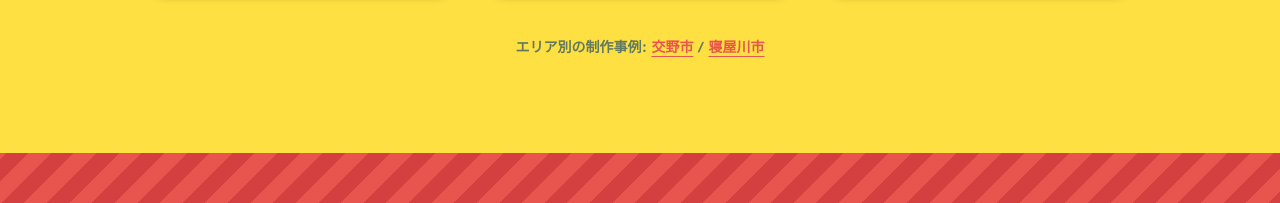
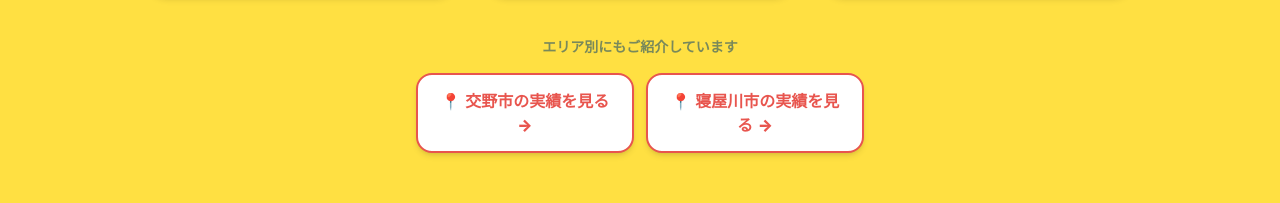
Before and after one commit to YusukeMukaiyama/ouen-hp, a website: page index.html in a window 1280 px wide. Shown: the part 6668-6871 px from the top of the page. Drawn offline with Linux system fonts and the light colour scheme.

Commit message:
fix: TOPページのエリア誘導を目立たないテキストリンクからボタンに格上げ
#worksセクション末尾の「エリア別の制作事例: 交野市 / 寝屋川市」が
text-smの下線テキストリンク1行のみで、CTAとして視認性が低かった。

- 白背景+赤枠のアウトラインボタン2つに変更(グリッドgap-3)
  「📍 交野市の実績を見る →」「📍 寝屋川市の実績を見る →」
- スマホ: 縦積み1カラム(grid-cols-1)、PC: 横並び2カラム(sm:grid-cols-2)
- hover時に背景反転(bg-ouen-red text-white)で押せる感を明示
- 主CTA(申込みフォーム・赤塗りつぶし)と視覚的に差別化するため
  アウトラインスタイルを採用、優先順位の混乱を防ぐ

Co-Authored-By: Claude Opus 4.7 (1M context) <noreply@anthropic.com>

```diff
--- a/index.html
+++ b/index.html
@@ -754,9 +754,19 @@
       </a>
     </div>
 
-    <p class="text-center mt-10 text-sm text-ouen-navy/70 font-bold">
-      エリア別の制作事例: <a href="katano.html" class="text-ouen-red underline underline-offset-4 hover:opacity-80">交野市</a> / <a href="neyagawa.html" class="text-ouen-red underline underline-offset-4 hover:opacity-80">寝屋川市</a>
-    </p>
+    <div class="text-center mt-10">
+      <p class="text-sm text-ouen-navy/60 font-bold mb-4">エリア別にもご紹介しています</p>
+      <div class="grid grid-cols-1 sm:grid-cols-2 gap-3 max-w-md mx-auto">
+        <a href="katano.html"
+           class="block text-center bg-white border-2 border-ouen-red text-ouen-red font-black text-sm md:text-base px-4 py-3.5 rounded-2xl hover:bg-ouen-red hover:text-white transition shadow-md">
+          📍 交野市の実績を見る →
+        </a>
+        <a href="neyagawa.html"
+           class="block text-center bg-white border-2 border-ouen-red text-ouen-red font-black text-sm md:text-base px-4 py-3.5 rounded-2xl hover:bg-ouen-red hover:text-white transition shadow-md">
+          📍 寝屋川市の実績を見る →
+        </a>
+      </div>
+    </div>
   </div>
 </section>
 
```
Also changed, not shown: dist/style.css.
